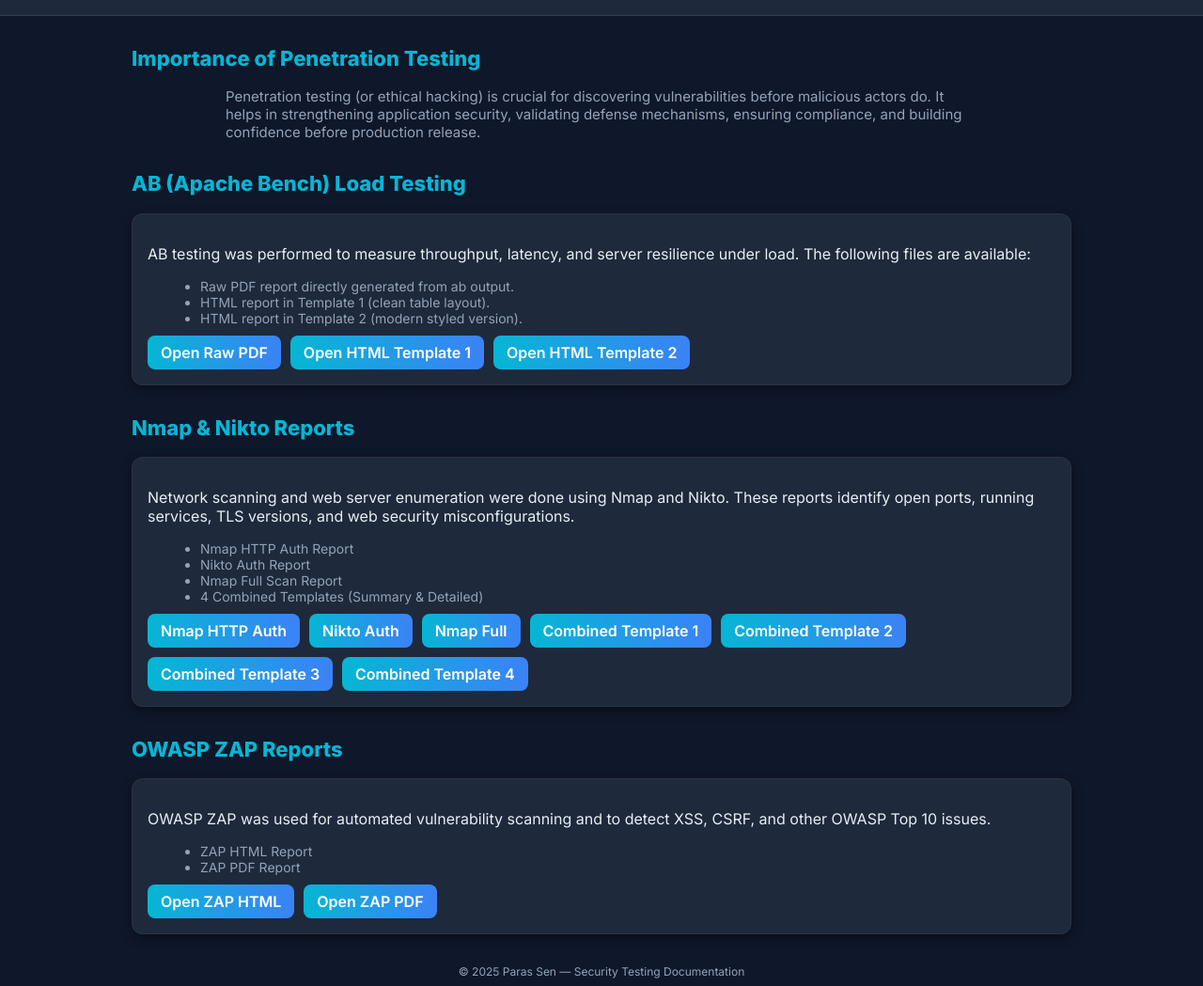
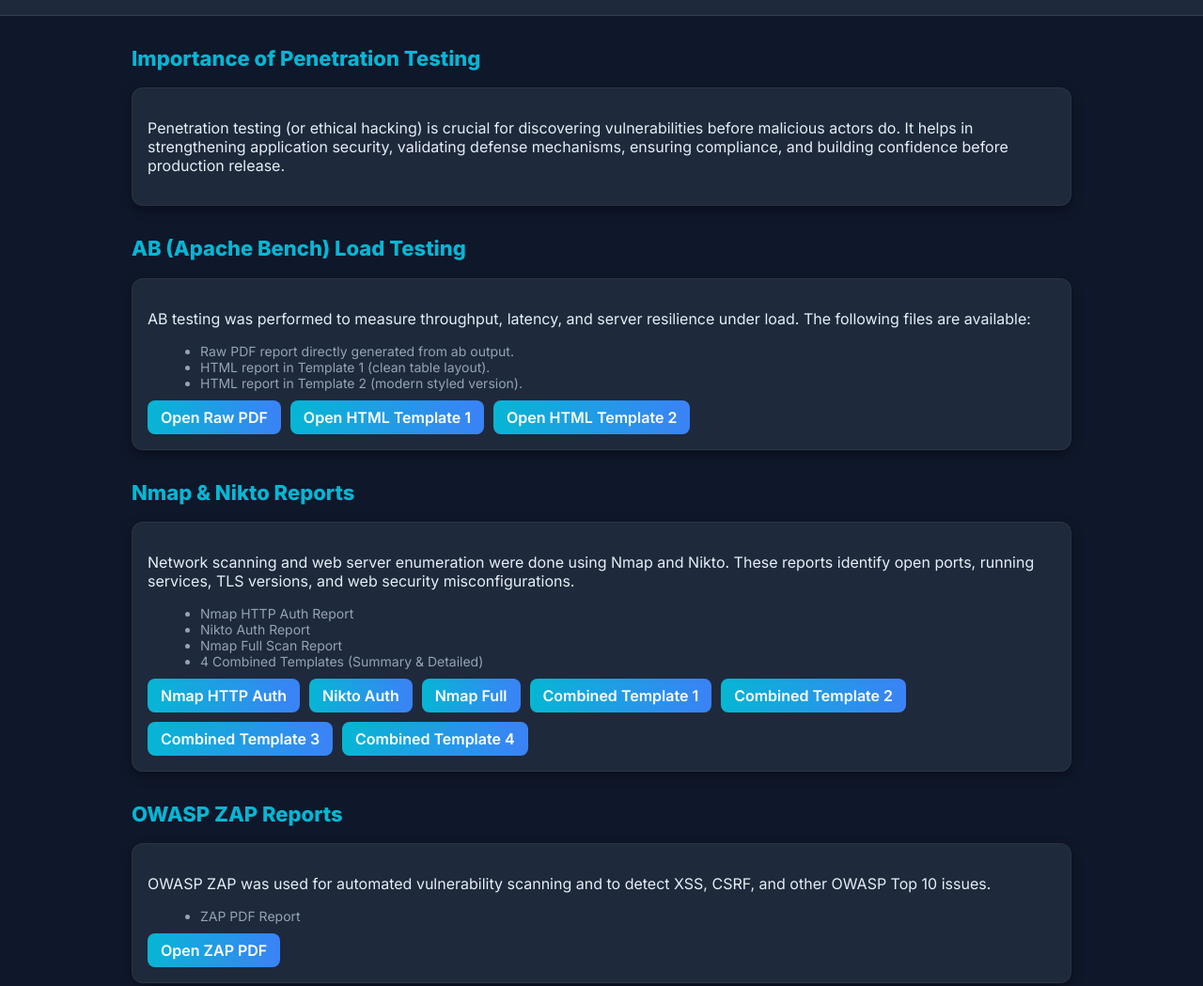
Before and after one commit to Parasenova/penetration_testing, a plain HTML site: page index.html in a window 1280 px wide. Shown: the part 120-1169 px from the top of the page at 94% size. Drawn offline with Linux system fonts and the light colour scheme.

Commit message:
removed the zap html file button due to the size issue also formatted the styles

```diff
--- a/index.html
+++ b/index.html
@@ -101,9 +101,14 @@
 
     <section>
         <h2>Importance of Penetration Testing</h2>
-        <p class="intro">Penetration testing (or ethical hacking) is crucial for discovering vulnerabilities before
-            malicious actors do. It helps in strengthening application security, validating defense mechanisms, ensuring
-            compliance, and building confidence before production release.</p>
+        <div class="card">
+            <p>Penetration testing (or ethical hacking) is crucial for
+                discovering vulnerabilities before
+                malicious actors do. It helps in strengthening application security, validating defense mechanisms,
+                ensuring
+                compliance, and building confidence before production release.</p>
+        </div>
+        </div>
 
         <h2>AB (Apache Bench) Load Testing</h2>
         <div class="card">
@@ -148,11 +153,9 @@
             <p>OWASP ZAP was used for automated vulnerability scanning and to detect XSS, CSRF, and other OWASP Top 10
                 issues.</p>
             <ul>
-                <li>ZAP HTML Report</li>
                 <li>ZAP PDF Report</li>
             </ul>
             <div class="btn-group">
-                <a href="zap/2025-09-12-ZAP-Report-.html" target="_blank" class="btn">Open ZAP HTML</a>
                 <a href="zap/2025-09-13-ZAP-Report-.pdf" target="_blank" class="btn">Open ZAP PDF</a>
             </div>
         </div>
```
